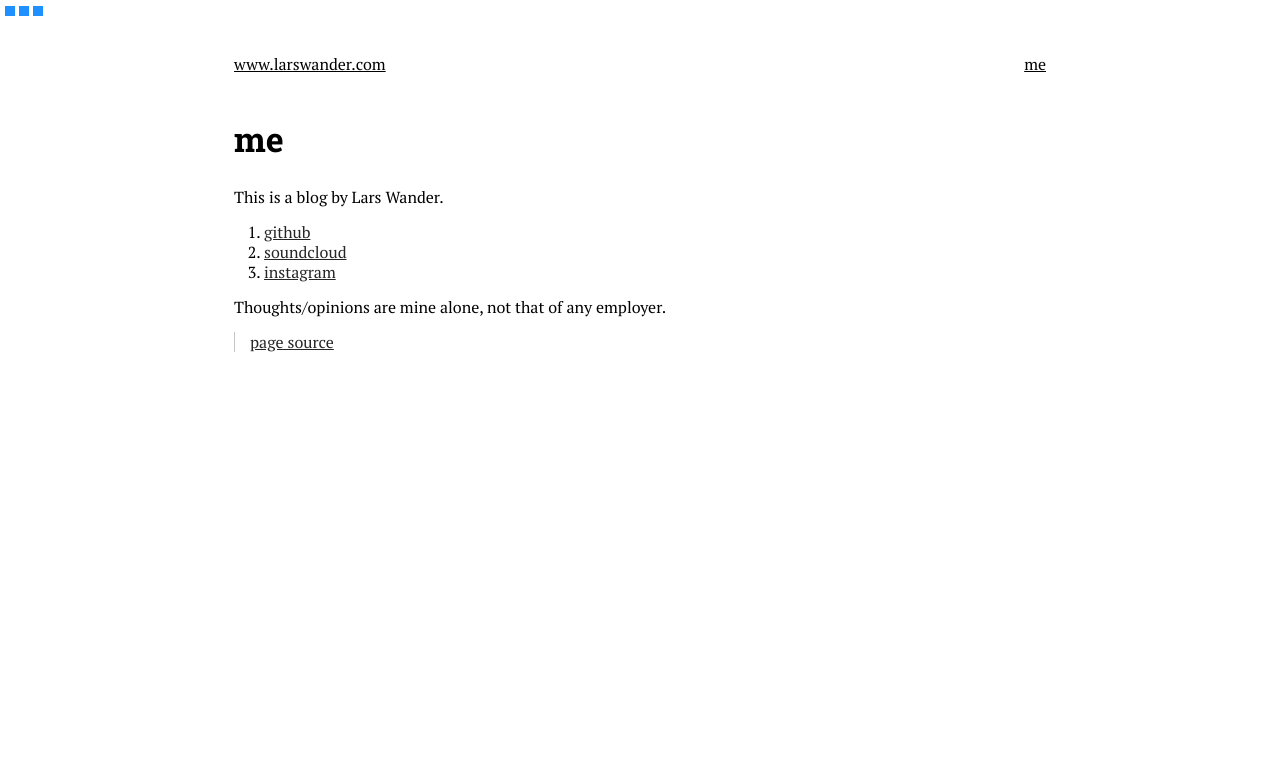
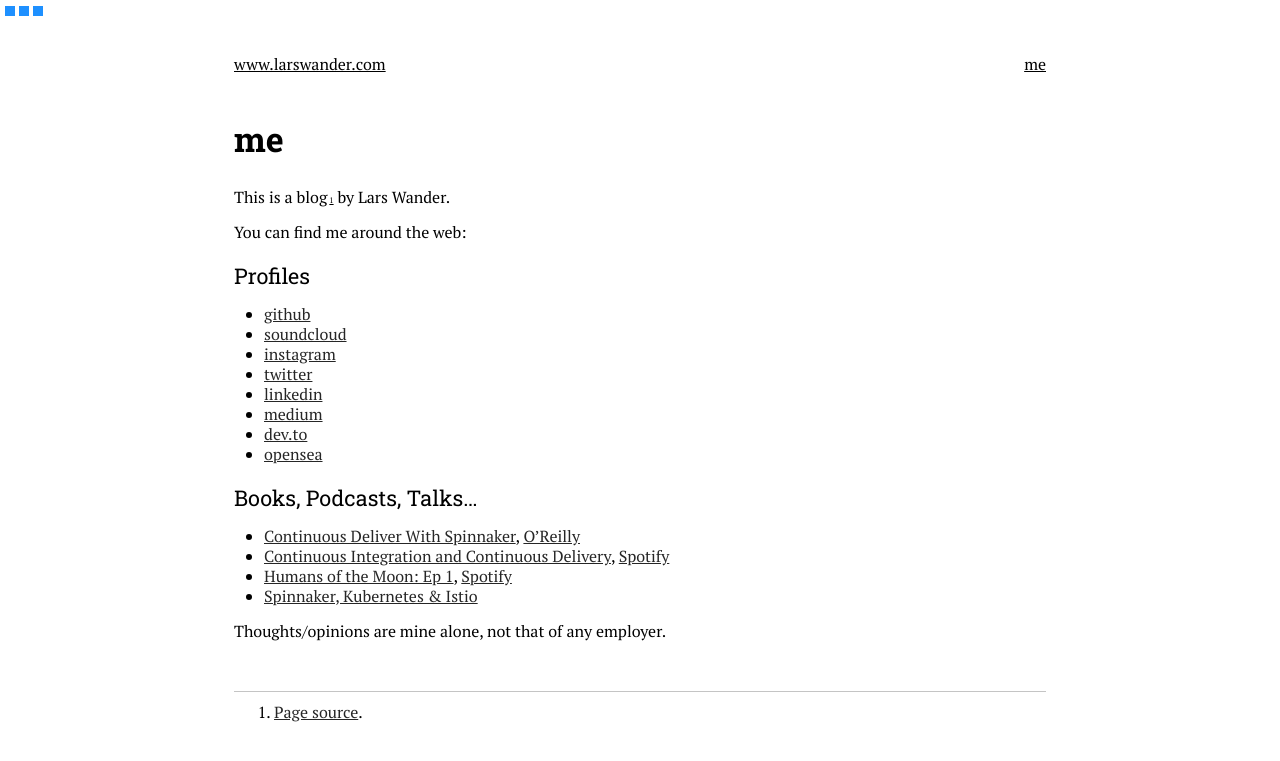
Before and after one commit to lwander/lwander.github.io, a Jekyll site: the page built from about.md, in a window 1280 px wide. Shown: the top 761 px of the page. Built offline with Jekyll 4.4.1, drawn with Linux system fonts in a browser that asks for light colours.

Commit message:
update about me

```diff
--- a/about.md
+++ b/about.md
@@ -4,12 +4,40 @@ title: me
 permalink: /about/
 ---
 
-This is a blog by Lars Wander.
+This is a <a aria-describedby="footnote-label" href="#blog">blog</a> by Lars Wander.
 
-  1. [github](https://github.com/lwander)
-  2. [soundcloud](https://soundcloud.com/la-w-nder)
-  3. [instagram](https://instagram.com/larswander)
+You can find me around the web:
+
+## Profiles
+
+* [github](https://github.com/lwander)
+* [soundcloud](https://soundcloud.com/la-w-nder)
+* [instagram](https://instagram.com/larswander)
+* [twitter](https://twitter.com/larswander)
+* [linkedin](https://www.linkedin.com/in/lars-wander-82697897)
+* [medium](https://medium.com/@larswander/about)
+* [dev.to](https://dev.to/lwander)
+* [opensea](https://opensea.io/collection/lars-wander-art)
+
+## Books, Podcasts, Talks...
+
+* [Continuous Deliver With
+    Spinnaker](https://www.goodreads.com/author/show/18280100.Lars_Wander),
+    [O'Reilly](https://www.oreilly.com/library/view/continuous-delivery-with/9781492035527/titlepage01.html)
+* [Continuous Integration and Continuous
+    Delivery](https://kubernetespodcast.com/episode/023-ci-and-cd/),
+    [Spotify](https://open.spotify.com/episode/1R25ZeiVfKNdZeAxPNp7wJ)
+* [Humans of the Moon: Ep
+    1](https://humans-of-the-moon.webflow.io/episode/ep-1-lars-wander),
+    [Spotify](https://open.spotify.com/show/0ZAUVAx1By8rFkZnrwM1UM)
+* [Spinnaker, Kubernetes & Istio](https://www.youtube.com/watch?v=_ZCtiD_6p7g)
 
 Thoughts/opinions are mine alone, not that of any employer.
 
-> [page source](https://github.com/lwander/lwander.github.io)
+<footer>
+  <ol>
+	<li id="blog">
+	  <a href="https://github.com/lwander/lwander.github.io">Page source</a>.
+	</li>
+  </ol>
+</footer>
```
